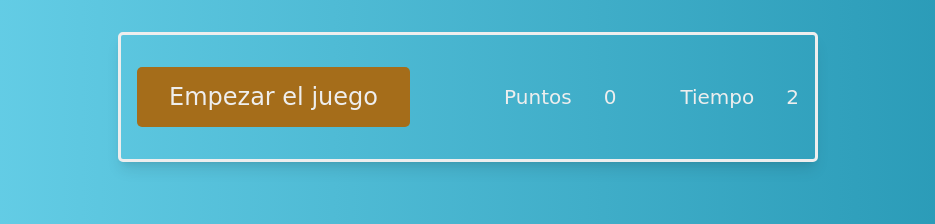
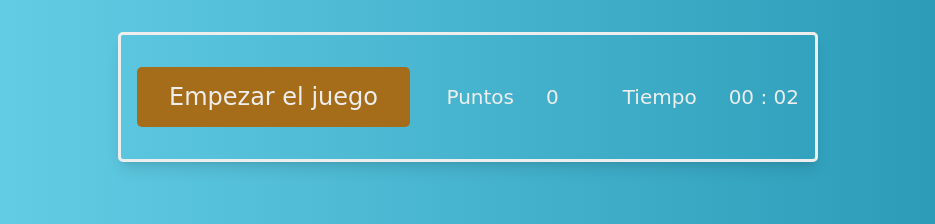
Before and after one commit to ManubeX/MemoryCard-game, a plain HTML site: page index.html in a window 1280 px wide. Both pictures are taken after a click on the button "Empezar el juego". Shown: the top 224 px of the page, without its empty margins (172-1107 px from the left). Drawn offline with Linux system fonts and the light colour scheme; a web font is replaced by a local one.

Commit message:
minutes and seconds

```diff
--- a/index.html
+++ b/index.html
@@ -23,7 +23,11 @@
                     </div>
                     <div class="score-board__item">
                         <p>Tiempo</p>
-                        <p class="score-board__item-time"></p>
+                        <p class="score-board__item-time">
+                            <span class="minutes">00</span>
+                            <span>:</span>
+                            <span class="seconds">00</span>
+                        </p>
                     </div>
                 </div>
             </div>
--- a/main.js
+++ b/main.js
@@ -11,12 +11,16 @@ const board = document.querySelector(".board");
 const scoreItem = document.querySelector(".score-board__item-score");
 const timer = document.querySelector(".score-board__item-time");
 const finishDisplay = document.querySelector('.finish-display');
+const seconds = timer.querySelector('.seconds');
+const minutes = timer.querySelector('.minutes');
+
 
 const fragment = document.createDocumentFragment();
 
 const flipedCards = [];
 let scoreCounter = 0;
-let totalTime=0;
+let secondsCounter = 0;
+let minutesCounter = 0;
 let timeInterval = null;
 
 startBtn.addEventListener("click", initGame);
@@ -31,8 +35,10 @@ function initGame() {
 function resetGame() {
     board.innerHTML = "";
     clearInterval(timeInterval);
-    totalTime = 0;
-    timer.textContent = totalTime;
+    minutesCounter = 0;
+    secondsCounter = 0;
+    minutes.textContent = minutesCounter.toString().padStart(2, "0");
+    seconds.textContent = secondsCounter.toString().padStart(2, "0");
     scoreCounter = 0;
     scoreItem.textContent = scoreCounter;
     finishDisplay.classList.add("hide");
@@ -122,6 +128,11 @@ function updateScoreCounter(score) {
 }
 
 function updateTime() {
-    totalTime ++;
-    timer.textContent = totalTime;
+    secondsCounter ++;
+    if(secondsCounter === 60 ){
+      minutesCounter++;
+      secondsCounter = 0;
+    }
+    minutes.textContent = minutesCounter.toString().padStart(2, "0");
+    seconds.textContent = secondsCounter.toString().padStart(2, "0");
 }
```
